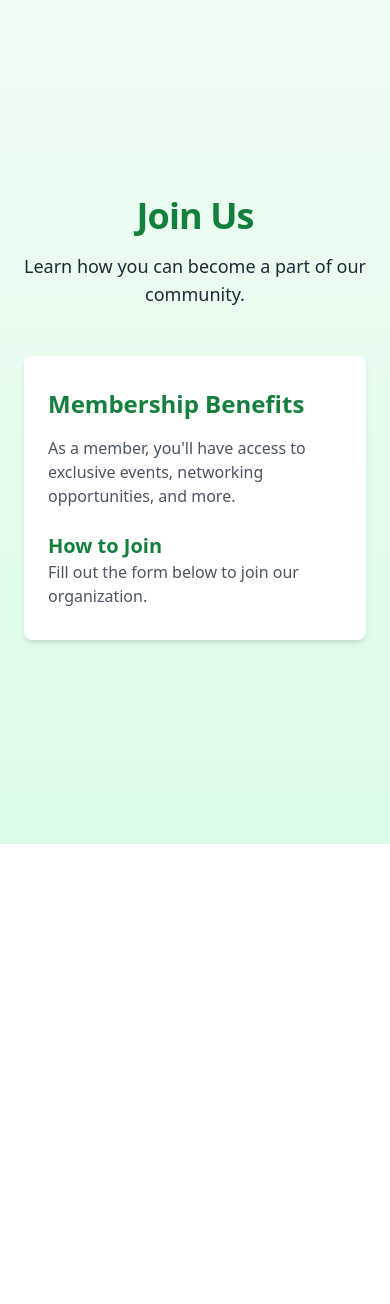
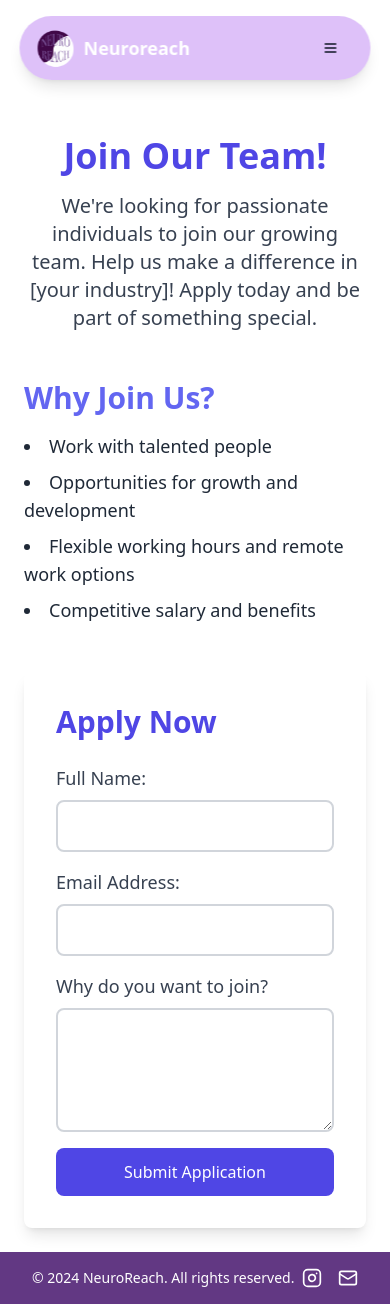
Before and after one commit to Dricmoy/NeuroreachUalberta, a Next.js app: page /join in a window 390 px wide. Before the commit the page ends 844 px from the top, so only its background shows below. Built offline with nearby package versions, Linux system fonts and the light colour scheme.

Commit message:
neuroreach latest

```diff
--- a/app/join/page.tsx
+++ b/app/join/page.tsx
@@ -1,26 +1,94 @@
+import { Footer1 } from "@/components/footer";
+import { Header1 } from "@/components/header";
+
 export default function Join() {
   return (
-      <main className="flex flex-col min-h-screen items-center justify-center px-6 md:px-12 lg:px-24 bg-gradient-to-b from-green-50 to-green-100 text-gray-800">
-        <header className="text-center mb-12 mt-8">
-          <h1 className="text-4xl md:text-5xl lg:text-6xl font-extrabold text-green-700 mb-4 tracking-tight">
-            Join Us
-          </h1>
-          <p className="text-lg md:text-xl lg:text-2xl max-w-xl mx-auto">
-            Learn how you can become a part of our community.
+    <div className="text-gray-900">
+        <Header1 />
+
+        <main className="mt-28 max-w-7xl mx-auto p-6 space-y-12">
+            {/* Intro Section */}
+            <section className="intro text-center">
+            <h2 className="text-4xl font-extrabold text-indigo-600">
+                Join Our Team!
+            </h2>
+            <p className="mt-4 text-xl text-gray-700 max-w-3xl mx-auto">
+                We're looking for passionate individuals to join our growing team. Help
+                us make a difference in [your industry]! Apply today and be part of something
+                special.
             </p>
-        </header>
+            </section>
 
-        <section className="w-full max-w-3xl py-8 bg-white shadow-md rounded-lg mb-10 p-6">
-          <h2 className="text-2xl font-semibold mb-4 text-green-700">Membership Benefits</h2>
-          <p className="text-gray-600 mb-4">
-            As a member, you&apos;ll have access to exclusive events, networking opportunities, and more.
-          </p>
-          <h3 className="text-xl font-semibold mt-6 text-green-700">How to Join</h3>
-          <p className="text-gray-600">
-            Fill out the form below to join our organization.
-          </p>
-          {/* Add your joining form or instructions here */}
+            {/* Why Join Us Section */}
+            <section className="why-join space-y-4">
+            <h3 className="text-3xl font-semibold text-indigo-500">
+                Why Join Us?
+            </h3>
+            <ul className="list-inside list-disc space-y-2 text-lg text-gray-800">
+                <li>Work with talented people</li>
+                <li>Opportunities for growth and development</li>
+                <li>Flexible working hours and remote work options</li>
+                <li>Competitive salary and benefits</li>
+            </ul>
+            </section>
+
+            {/* Application Form Section */}
+            <section className="application-form bg-white p-8 rounded-lg shadow-lg space-y-6">
+            <h3 className="text-3xl font-semibold text-indigo-600">Apply Now</h3>
+            <form action="/submit-application" method="POST" className="space-y-4">
+                {/* Full Name */}
+                <div className="flex flex-col">
+                <label htmlFor="name" className="text-lg font-medium text-gray-700">
+                    Full Name:
+                </label>
+                <input
+                    type="text"
+                    id="name"
+                    name="name"
+                    required
+                    className="mt-2 p-3 border-2 border-gray-300 rounded-lg focus:outline-none focus:ring-2 focus:ring-indigo-500"
+                />
+                </div>
+
+                {/* Email Address */}
+                <div className="flex flex-col">
+                <label htmlFor="email" className="text-lg font-medium text-gray-700">
+                    Email Address:
+                </label>
+                <input
+                    type="email"
+                    id="email"
+                    name="email"
+                    required
+                    className="mt-2 p-3 border-2 border-gray-300 rounded-lg focus:outline-none focus:ring-2 focus:ring-indigo-500"
+                />
+                </div>
+
+                {/* Message */}
+                <div className="flex flex-col">
+                <label htmlFor="message" className="text-lg font-medium text-gray-700">
+                    Why do you want to join?
+                </label>
+                <textarea
+                    id="message"
+                    name="message"
+                    required
+                    className="mt-2 p-3 border-2 border-gray-300 rounded-lg focus:outline-none focus:ring-2 focus:ring-indigo-500"
+                    rows={4}
+                />
+                </div>
+
+                <button
+                type="submit"
+                className="mt-4 w-full bg-indigo-600 text-white py-3 rounded-lg hover:bg-indigo-700 transition"
+                >
+                Submit Application
+                </button>
+            </form>
             </section>
         </main>
+
+        <Footer1></Footer1>
+    </div>
   );
 }
--- a/app/page.tsx
+++ b/app/page.tsx
@@ -1,15 +1,14 @@
 import { Hero5 } from "@/components/hero";
 import { FAQ1 } from "@/components/faq";
 import { Footer1 } from "@/components/footer";
-import { Testimonials1 } from "@/components/testimonials";
 import { About } from "@/components/About";
 
 export default function Home() {
   return (
     <div>
         <Hero5></Hero5>
+        <About></About>
         <FAQ1></FAQ1>
-        <About></About>
         <Footer1></Footer1>
     </div>
   );
--- a/components/About.tsx
+++ b/components/About.tsx
@@ -3,7 +3,7 @@ import { Button } from "@/components/ui/button";
 import { Badge } from "@/components/ui/badge";
 
 export const About = () => (
-  <div className="w-full py-20 lg:py-40 bg-gradient-to-b">
+  <div className="w-full py-20 lg:py-40 bg-purple-50">
     <div className="container mx-auto">
       <div className="grid grid-cols-1 gap-12 items-center md:grid-cols-2">
         <div className="flex flex-col gap-6">
--- a/components/EnhancedQAForm.tsx
+++ b/components/EnhancedQAForm.tsx
@@ -12,10 +12,34 @@ export default function EnhancedQAForm() {
   const handleSubmit = (e: React.FormEvent) => {
     e.preventDefault();
     console.log('Submitted:', { question, details });
+
+    const formData = new FormData();
+    formData.append('entry.179987437', question);
+    formData.append('entry.380946814', details);
+
+    fetch('https://docs.google.com/forms/d/e/1FAIpQLSdzXLzJ-V66DSR2Suxk34RMENc3O8fZIrUPUhX9UGQHiX2dqw/formResponse', {
+        method:'POST',
+        mode: 'no-cors',
+        body: formData,
+    })
+        .then(response => {
+            if (response.ok) {
+                console.log('Form submitted successfully!');
+            } else {
+                console.error('Form submission failed');
+            }
+        })
+        .catch(error => {
+            console.error('Error submitting the form:', error);
+          });
+
+        // Optionally reset form fields
+        setQuestion('');
+        setDetails('');
   };
 
   return (
-    <div className="w-full bg-gradient-to-b bg-white mb-32 md:mb-0">
+    <div className="w-ful bg-gradient-to-b bg-white mb-32 md:mb-0">
       <div className="max-w-4xl mx-auto bg-white shadow-2xl rounded-3xl overflow-hidden">
         <div className="px-6 py-12 sm:px-10">
           <div className="flex flex-col items-center space-y-6">
@@ -27,18 +51,14 @@ export default function EnhancedQAForm() {
             </p>
           </div>
 
-          <form
-            action="https://docs.google.com/forms/d/e/YOUR_GOOGLE_FORM_ID/formResponse" // Replace with your Google Form action URL
-            method="POST"
-            className="mt-10 space-y-6"
-          >
+          <form onSubmit={handleSubmit} className="mt-10 space-y-6">
             <div>
               <Label htmlFor="question" className="block text-lg font-medium text-gray-700">
                 Your Question
               </Label>
               <Input
                 id="question"
-                name="entry.123456789" // Replace with the entry name from your Google Form
+                name="question"
                 type="text"
                 required
                 value={question}
@@ -54,7 +74,7 @@ export default function EnhancedQAForm() {
               </Label>
               <textarea
                 id="details"
-                name="entry.987654321" // Replace with the entry name from your Google Form
+                name="details"
                 rows={4}
                 value={details}
                 onChange={(e) => setDetails(e.target.value)}
--- a/components/faq.tsx
+++ b/components/faq.tsx
@@ -10,7 +10,7 @@ import Image from "next/image";
 import { PhoneCall } from "lucide-react";
 
 export const FAQ1 = () => (
-  <div className="w-full py-20 lg:py-40 bg-gray-50">
+  <div className="w-full py-20 lg:py-40">
     <div className="container mx-auto">
       <div className="grid lg:grid-cols-2 gap-10 items-center">
         {/* Image Section */}
--- a/components/hero.tsx
+++ b/components/hero.tsx
@@ -82,7 +82,7 @@ export const Hero5 = () => {
 
             <div className="flex self-center mt-6">
                 <Button size="lg" className="gap-3 px-6 py-3 text-purpl-950 border-purple-900" variant="outline">
-                    About us<MoveRight className="w-5 h-5" />
+                    Get Involved <MoveRight className="w-5 h-5" />
                 </Button>
             </div>
 
```
Lines whose indentation alone changed are shown as unchanged.
